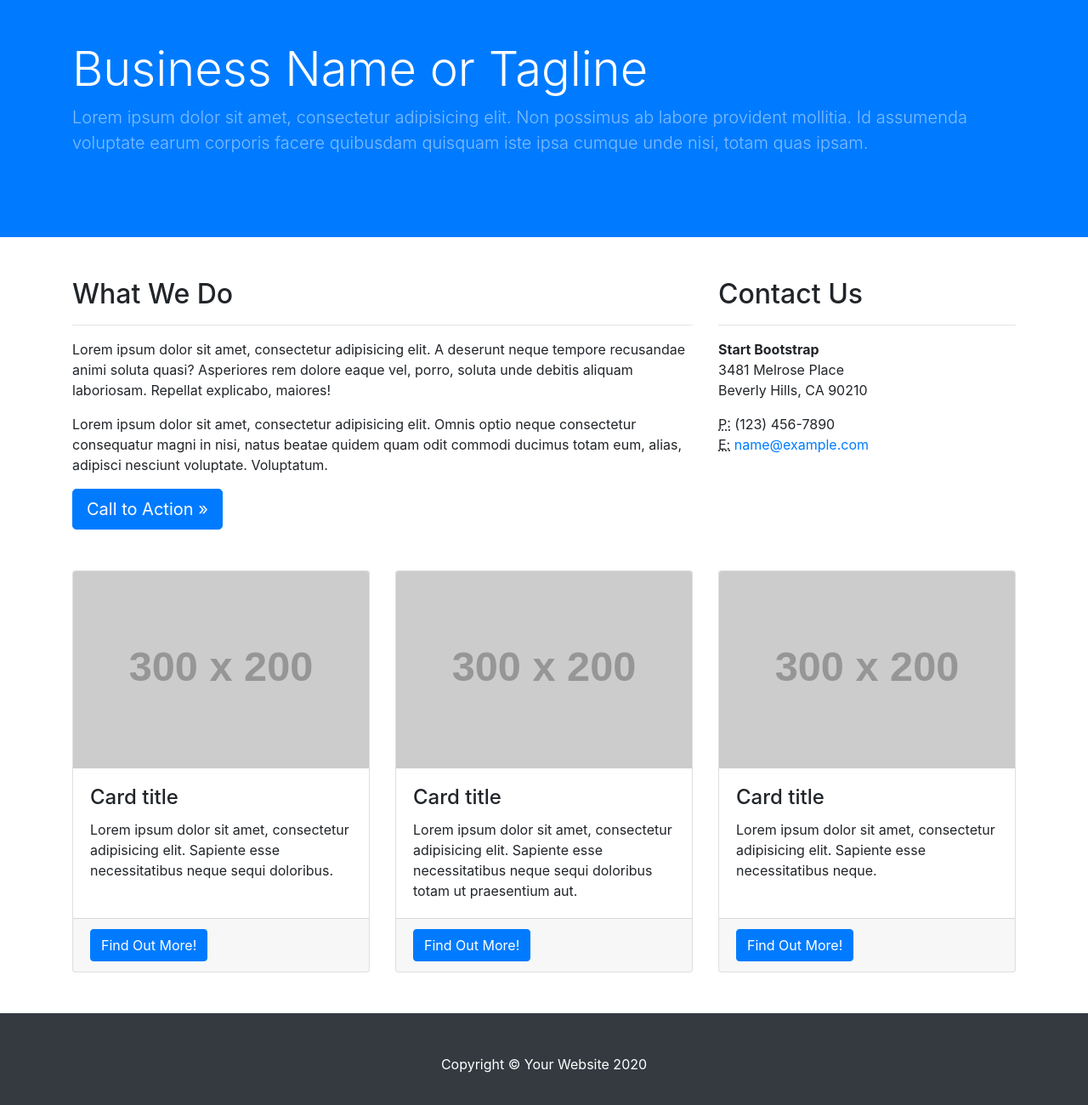
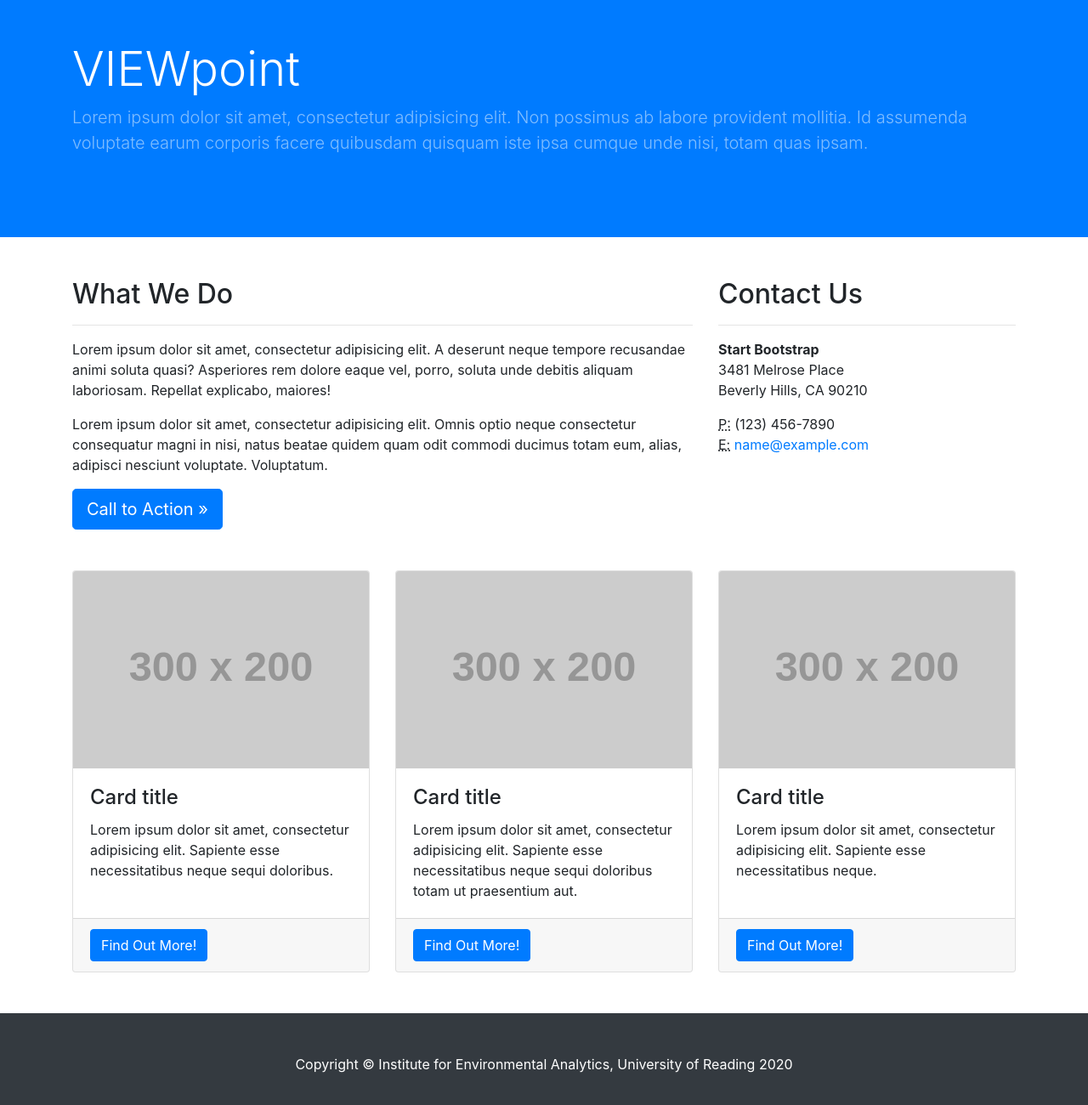
Before and after one commit to jonblower/viewpoint-website-test, a website: page index.html in a window 1280 px wide. Shown: the part 104-1404 px from the top of the page at 85% size. Drawn offline with Linux system fonts and the light colour scheme; placeholder pictures from the web are drawn by us.

Commit message:
Simple changes to template

```diff
--- a/index.html
+++ b/index.html
@@ -53,7 +53,7 @@
     <div class="container h-100">
       <div class="row h-100 align-items-center">
         <div class="col-lg-12">
-          <h1 class="display-4 text-white mt-5 mb-2">Business Name or Tagline</h1>
+          <h1 class="display-4 text-white mt-5 mb-2">VIEWpoint</h1>
           <p class="lead mb-5 text-white-50">Lorem ipsum dolor sit amet, consectetur adipisicing elit. Non possimus ab labore provident mollitia. Id assumenda voluptate earum corporis facere quibusdam quisquam iste ipsa cumque unde nisi, totam quas ipsam.</p>
         </div>
       </div>
@@ -137,7 +137,7 @@
   <!-- Footer -->
   <footer class="py-5 bg-dark">
     <div class="container">
-      <p class="m-0 text-center text-white">Copyright &copy; Your Website 2020</p>
+      <p class="m-0 text-center text-white">Copyright &copy; Institute for Environmental Analytics, University of Reading 2020</p>
     </div>
     <!-- /.container -->
   </footer>
```
